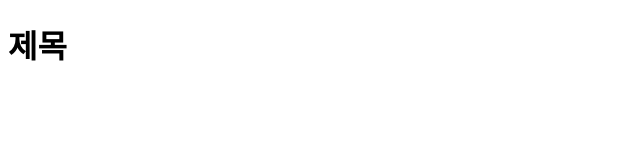
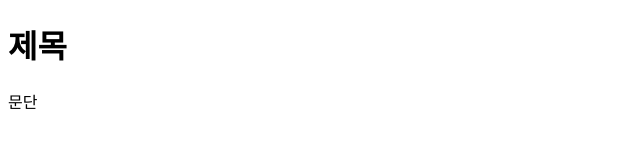
Before and after one commit to yejiahn1/sbs, a plain HTML site: page index.html in a window 1280 px wide. Shown: the full height of the page, 0-640 px from the left. Drawn offline with Linux system fonts and the light colour scheme.

Commit message:
내용 작성함

```diff
--- a/index.html
+++ b/index.html
@@ -7,5 +7,6 @@
 </head>
 <body>
   <h1>제목</h1>
+  <p>문단</p>
 </body>
 </html>
```
